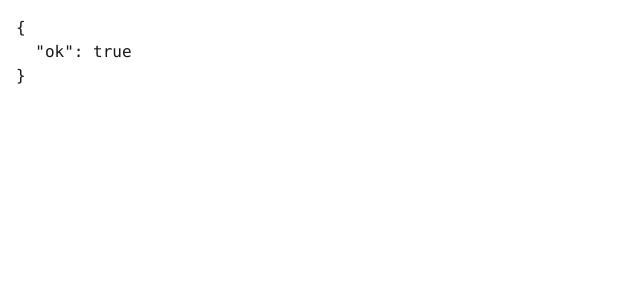
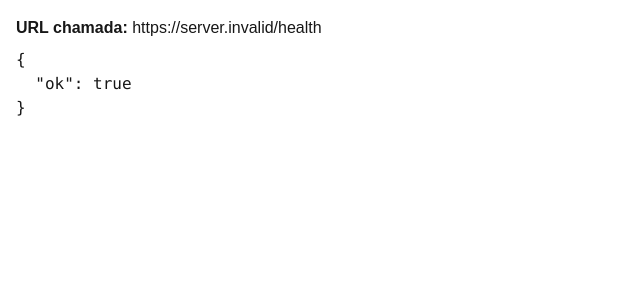
Before and after one commit to DamataDeveloper/gymwodweb, a Next.js app: page /api-ping in a window 1280 px wide. Shown: the top 300 px of the page, without its empty margins (0-640 px from the left). Built offline with nearby package versions, Linux system fonts and the light colour scheme; no server answers.

Commit message:
fix fix type API eslint

```diff
--- a/src/app/api-ping/page.tsx
+++ b/src/app/api-ping/page.tsx
@@ -1,28 +1,36 @@
 "use client";
 import { useEffect, useState } from "react";
-
 type Health = { ok: boolean };
 
 export default function ApiPing() {
+  const base = process.env.NEXT_PUBLIC_API_URL ?? "http://localhost:4000";
+  const url = `${base}/health`;
+
   const [data, setData] = useState<Health | null>(null);
   const [error, setError] = useState<string | null>(null);
 
   useEffect(() => {
-    const url =
-      (process.env.NEXT_PUBLIC_API_URL ?? "http://localhost:4000") + "/health";
-
     (async () => {
       try {
-        const res = await fetch(url, { cache: "no-store" });
-        if (!res.ok) throw new Error(`HTTP ${res.status}`);
-        const json: Health = await res.json();
-        setData(json);
+        const r = await fetch(url, { cache: "no-store" });
+        if (!r.ok) throw new Error(`HTTP ${r.status}`);
+        setData(await r.json());
       } catch (e) {
         setError(e instanceof Error ? e.message : "Erro desconhecido");
       }
     })();
-  }, []);
+  }, [url]);
 
-  if (error) return <pre className="p-4 text-red-600">Erro: {error}</pre>;
-  return <pre className="p-4">{JSON.stringify(data, null, 2)}</pre>;
+  return (
+    <div className="p-4 space-y-2">
+      <div>
+        <b>URL chamada:</b> {url}
+      </div>
+      {error ? (
+        <pre className="text-red-600">Erro: {error}</pre>
+      ) : (
+        <pre>{JSON.stringify(data, null, 2)}</pre>
+      )}
+    </div>
+  );
 }
```
